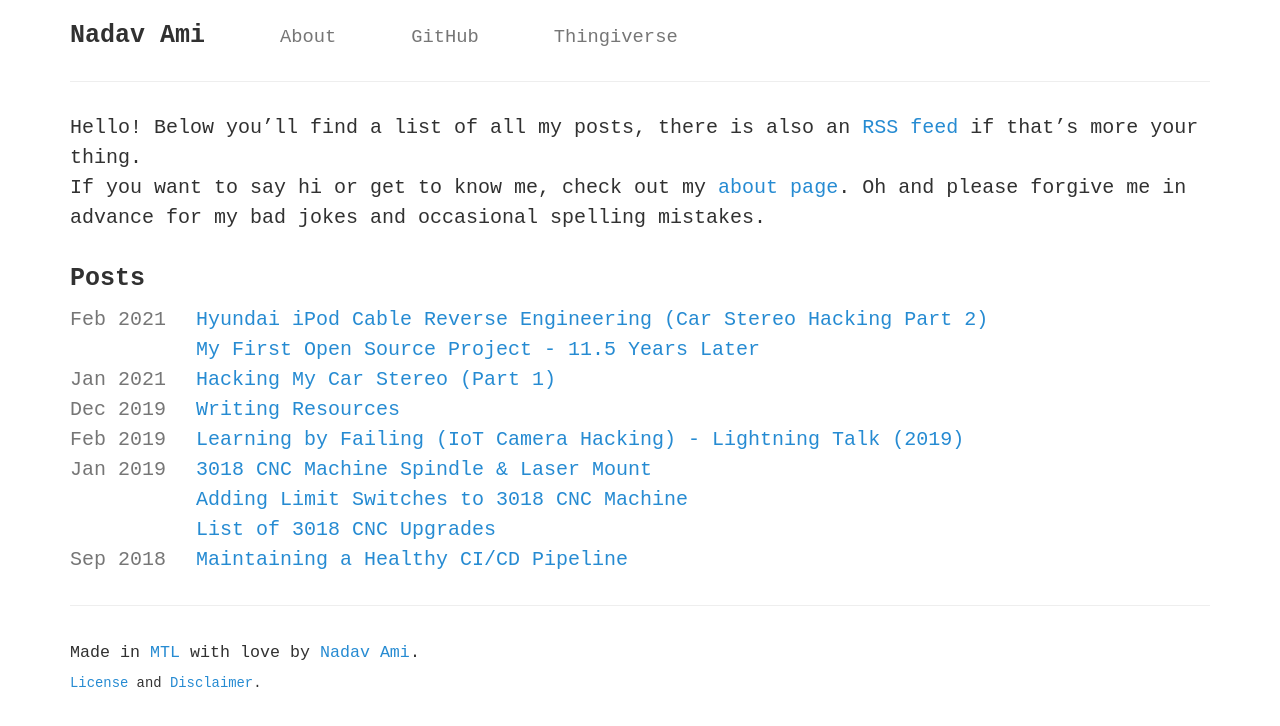
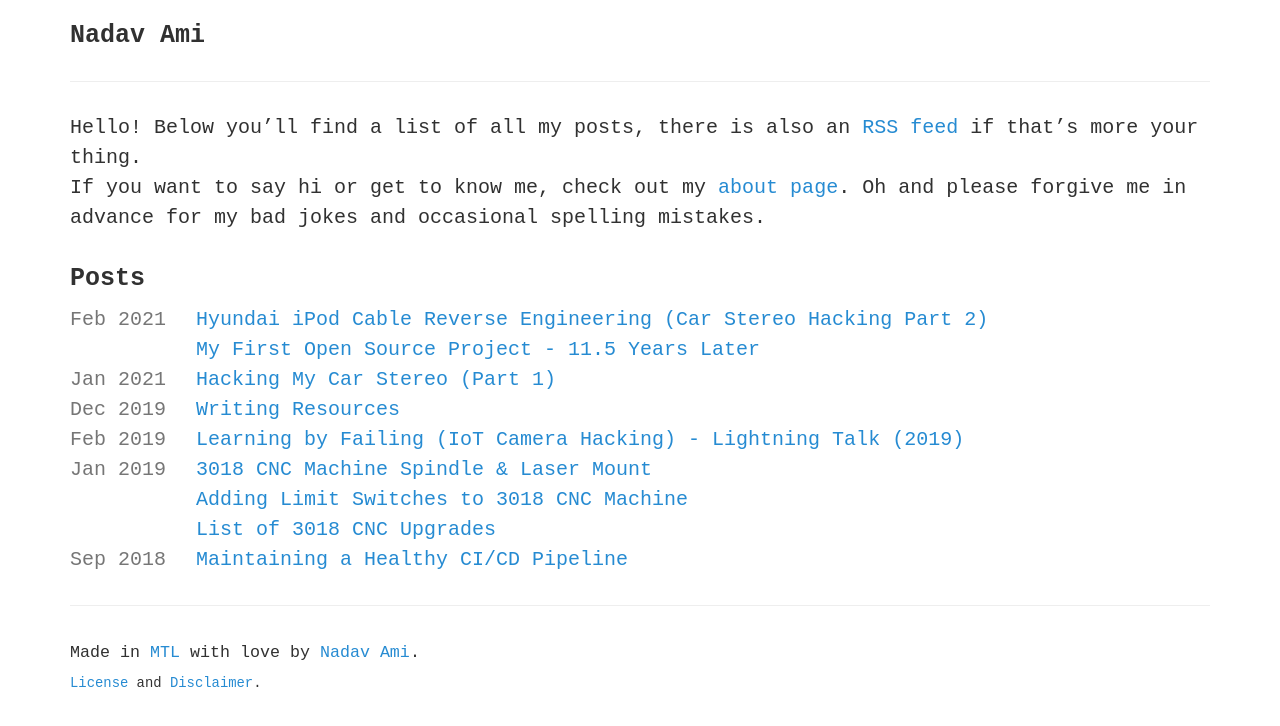
Before and after one commit to nadavami/nadavami.github.io, a Jekyll site: the page built from index.md, in a window 1280 px wide. Shown: the top 726 px of the page. Built offline with Jekyll 4.4.1, drawn with Linux system fonts in a browser that asks for light colours.

Commit message:
Remove menu items from masthead

```diff
--- a/_layouts/default.html
+++ b/_layouts/default.html
@@ -4,18 +4,9 @@
   {% include head.html %}
 
   <body>
-
     <div class="container content">
       <header class="masthead">
-        <h3 class="masthead-title">
-          <a href="{{ site.baseurl }}/" title="Home">{{ site.title }}</a>
-          &nbsp;&nbsp;&nbsp;
-          <small><a href="{{ site.baseurl }}{% link about.md %}">About</a></small>
-          &nbsp;&nbsp;&nbsp;
-          <small><a href="https://github.com/{{ site.author.github }}">GitHub</a></small>
-          &nbsp;&nbsp;&nbsp;
-          <small><a href="https://www.thingiverse.com/{{ site.author.thingiverse}}/designs">Thingiverse</a></small>
-        </h3>
+        <h3 class="masthead-title"><a href="{{ site.baseurl }}/" title="Home">{{ site.title }}</a></h3>
         <hr>
       </header>
 
@@ -25,6 +16,5 @@
 
       {% include footer.html %}
     </div>
-
   </body>
 </html>
--- a/_sass/_masthead.scss
+++ b/_sass/_masthead.scss
@@ -14,10 +14,4 @@
   a {
     color: inherit;
   }
-
-  small {
-    font-size: 75%;
-    font-weight: 400;
-    color: $gray-3;
-  }
 }
```
